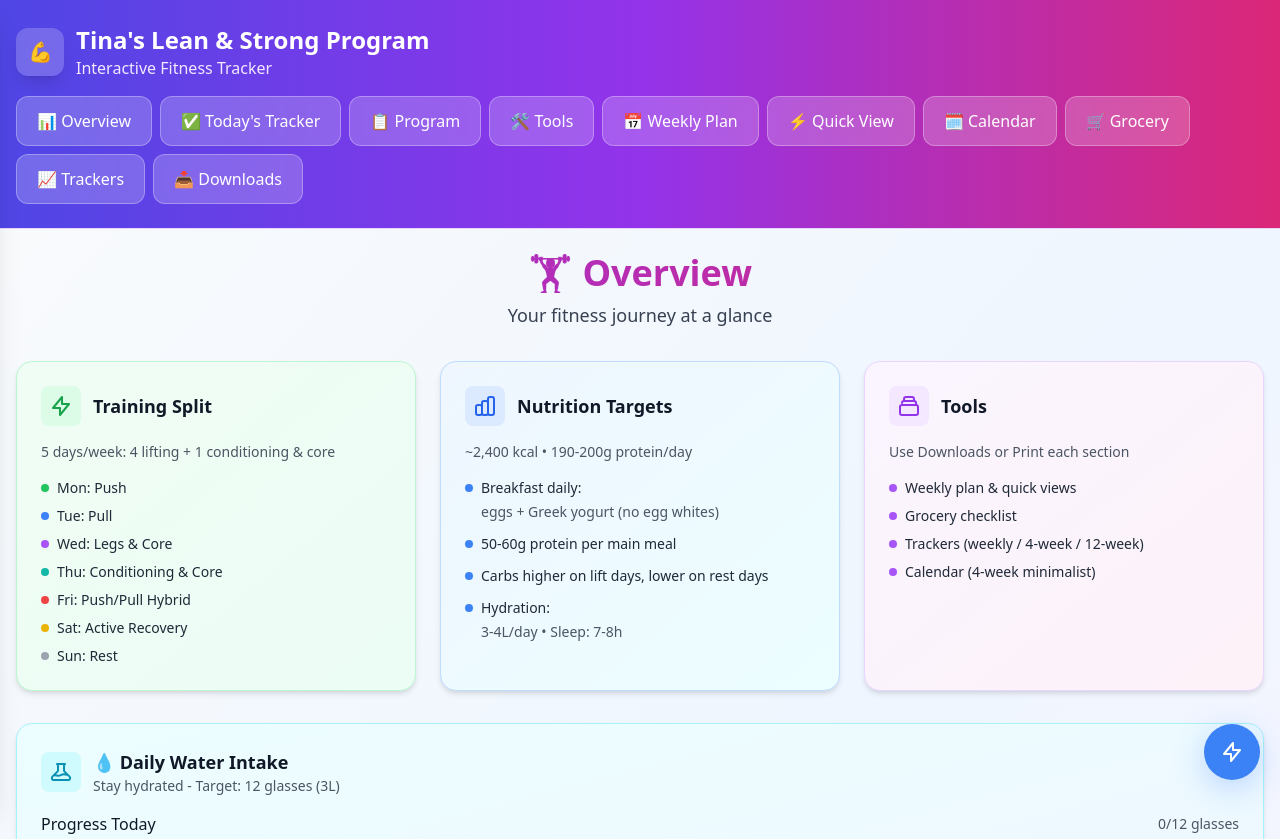
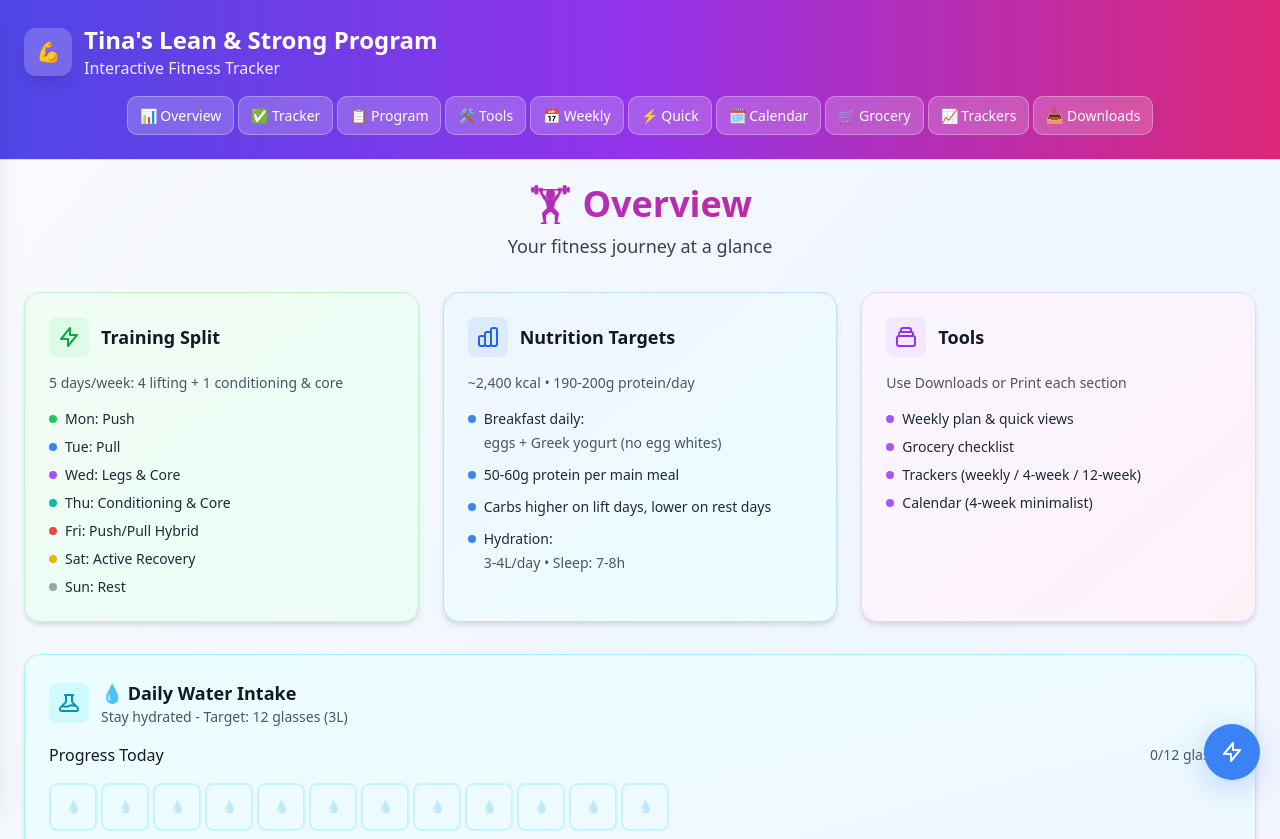
Before and after one commit to curtismu7/sixpack-tina, a website: page public/index.html in a window 1280 px wide. Shown: the top 839 px of the page. Drawn offline with nearby package versions, Linux system fonts and the light colour scheme.

Commit message:
Expand container width and make navigation more compact to prevent scrolling

```diff
--- a/public/index.html
+++ b/public/index.html
@@ -63,9 +63,10 @@
 
     /* Tab buttons */
     .tab-btn {
-      padding: 12px 20px;
-      border-radius: 12px;
+      padding: 8px 12px;
+      border-radius: 10px;
       font-weight: 500;
+      font-size: 0.875rem;
       transition: all 0.3s;
       color: #ffffff;
       background: rgba(255, 255, 255, 0.2);
@@ -206,7 +207,7 @@
 
   <!-- Header -->
   <header class="bg-gradient-to-r from-indigo-600 via-purple-600 to-pink-600 border-b border-purple-200">
-    <div class="max-w-7xl mx-auto px-4 py-6">
+    <div class="max-w-full mx-auto px-6 py-6">
       <div class="flex items-center gap-3 mb-4">
         <button id="openMobileMenu" class="md:hidden p-2 hover:bg-white/20 rounded-lg no-print">
           <svg class="w-6 h-6 text-white" fill="none" stroke="currentColor" viewBox="0 0 24 24">
@@ -221,13 +222,13 @@
       </div>
 
       <!-- Tab Navigation -->
-      <nav class="flex flex-wrap gap-2 no-print">
+      <nav class="flex flex-wrap gap-1 no-print justify-center">
         <button onclick="switchTab('dashboard')" class="tab-btn bg-white/20 backdrop-blur-sm text-white hover:bg-white/30 border border-white/30" data-tab="dashboard">📊 Overview</button>
-        <button onclick="switchTab('tracker')" class="tab-btn bg-white/20 backdrop-blur-sm text-white hover:bg-white/30 border border-white/30" data-tab="tracker">✅ Today's Tracker</button>
+        <button onclick="switchTab('tracker')" class="tab-btn bg-white/20 backdrop-blur-sm text-white hover:bg-white/30 border border-white/30" data-tab="tracker">✅ Tracker</button>
         <button onclick="switchTab('program')" class="tab-btn bg-white/20 backdrop-blur-sm text-white hover:bg-white/30 border border-white/30" data-tab="program">📋 Program</button>
         <button onclick="switchTab('tools')" class="tab-btn bg-white/20 backdrop-blur-sm text-white hover:bg-white/30 border border-white/30" data-tab="tools">🛠 Tools</button>
-        <button onclick="switchTab('weekly-plan')" class="tab-btn bg-white/20 backdrop-blur-sm text-white hover:bg-white/30 border border-white/30" data-tab="weekly-plan">📅 Weekly Plan</button>
-        <button onclick="switchTab('quick-view')" class="tab-btn bg-white/20 backdrop-blur-sm text-white hover:bg-white/30 border border-white/30" data-tab="quick-view">⚡ Quick View</button>
+        <button onclick="switchTab('weekly-plan')" class="tab-btn bg-white/20 backdrop-blur-sm text-white hover:bg-white/30 border border-white/30" data-tab="weekly-plan">📅 Weekly</button>
+        <button onclick="switchTab('quick-view')" class="tab-btn bg-white/20 backdrop-blur-sm text-white hover:bg-white/30 border border-white/30" data-tab="quick-view">⚡ Quick</button>
         <button onclick="switchTab('calendar')" class="tab-btn bg-white/20 backdrop-blur-sm text-white hover:bg-white/30 border border-white/30" data-tab="calendar">🗓 Calendar</button>
         <button onclick="switchTab('grocery')" class="tab-btn bg-white/20 backdrop-blur-sm text-white hover:bg-white/30 border border-white/30" data-tab="grocery">🛒 Grocery</button>
         <button onclick="switchTab('trackers')" class="tab-btn bg-white/20 backdrop-blur-sm text-white hover:bg-white/30 border border-white/30" data-tab="trackers">📈 Trackers</button>
@@ -237,7 +238,7 @@
   </header>
 
   <!-- Main Content -->
-  <main class="max-w-7xl mx-auto px-4 py-6 bg-gradient-to-br from-slate-50 via-blue-50 to-purple-50 min-h-screen">
+  <main class="max-w-full mx-auto px-6 py-6 bg-gradient-to-br from-slate-50 via-blue-50 to-purple-50 min-h-screen">
 
     <!-- Dashboard Tab -->
     <div id="dashboard" class="tab-content active">
@@ -1863,7 +1864,7 @@
 
   <!-- Footer -->
   <footer class="border-t border-gray-100 mt-12 bg-white">
-    <div class="max-w-7xl mx-auto px-4 py-6 text-sm text-gray-500 text-center">
+    <div class="max-w-full mx-auto px-6 py-6 text-sm text-gray-500 text-center">
       <p>Interactive Fitness Tracker • General guidance only — consult a professional before starting.</p>
     </div>
   </footer>
```
